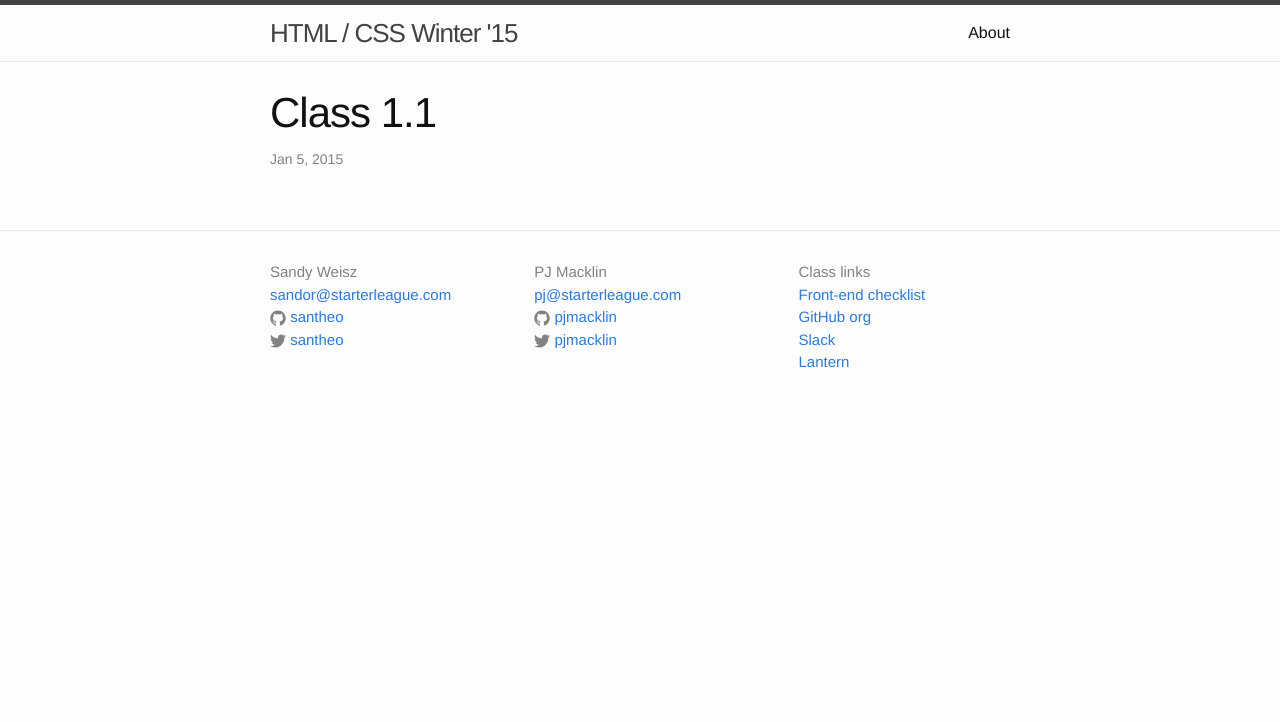
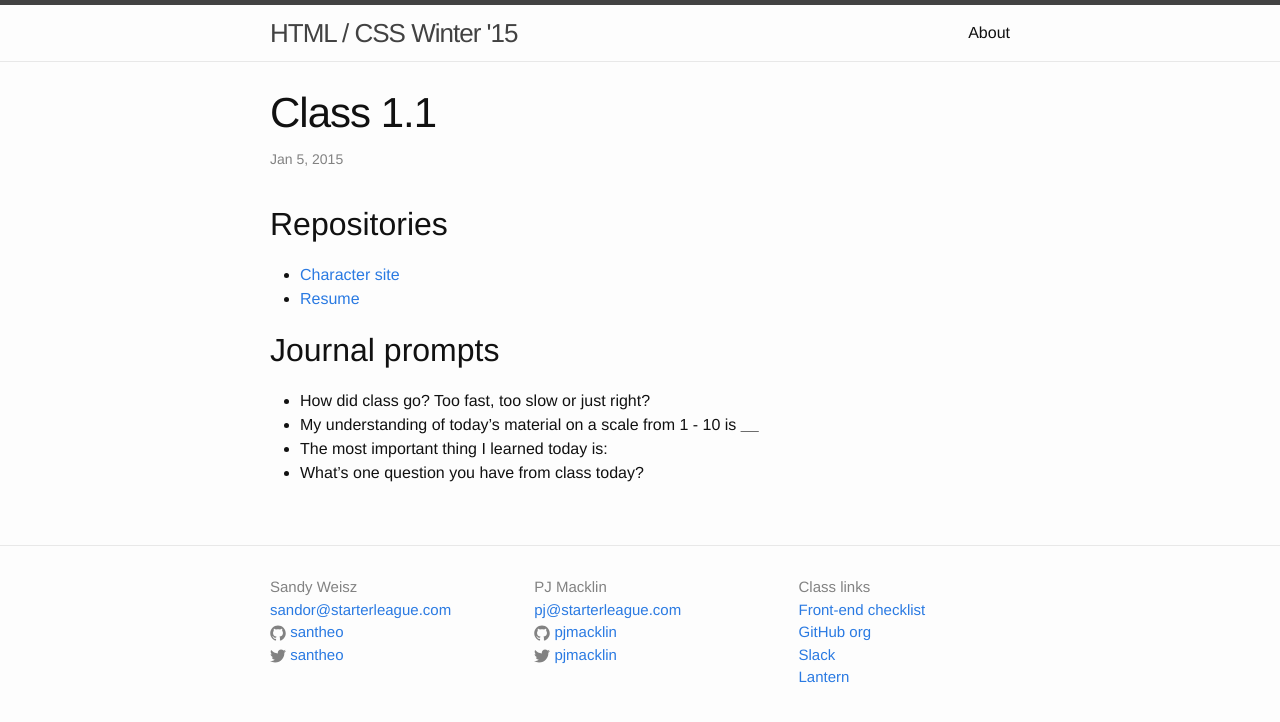
Before and after one commit to tsl-html-css/tsl-html-css.github.io, a Jekyll site: the page built from _posts/2015-01-05-1.1.md, in a window 1280 px wide. Shown: the top 722 px of the page. Built offline with Jekyll 4.4.1, drawn with Linux system fonts in a browser that asks for light colours.

Commit message:
Updated 1.1.

```diff
--- a/_posts/2015-01-05-1.1.md
+++ b/_posts/2015-01-05-1.1.md
@@ -4,3 +4,16 @@ title:  "Class 1.1"
 date:   2015-01-05 17:51:09
 categories: class
 ---
+
+## Repositories
+
+* [Character site](https://github.com/tsl-html-css/Character)
+* [Resume](https://github.com/tsl-html-css/Resume)
+
+
+## Journal prompts
+
+* How did class go? Too fast, too slow or just right?
+* My understanding of today’s material on a scale from 1 - 10 is ______
+* The most important thing I learned today is:
+* What’s one question you have from class today?
```
